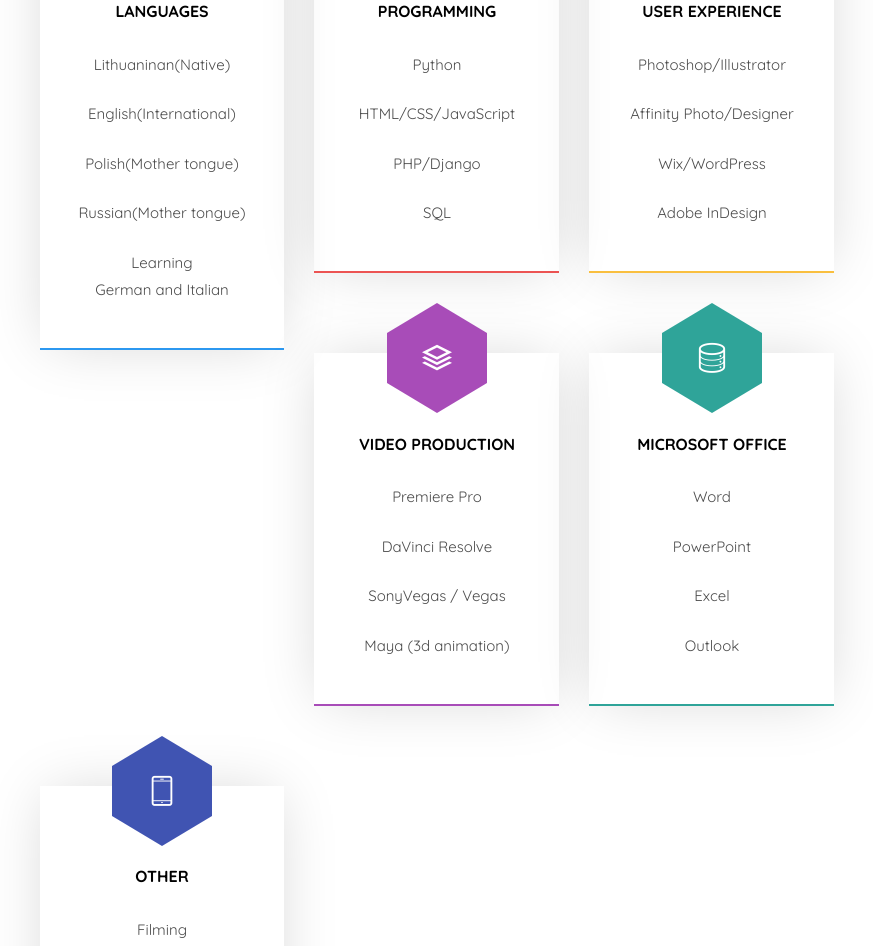
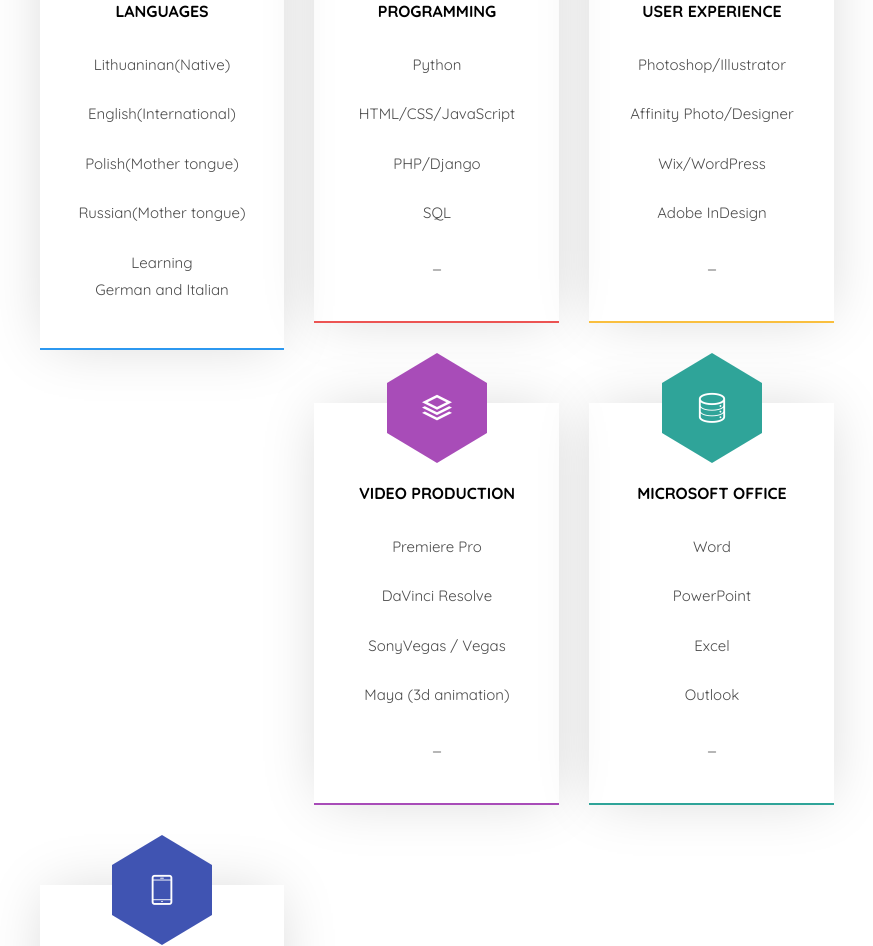
Before and after one commit to ArtPreo/artpreo.github.io, a plain HTML site: page index.html in a window 1280 px wide. Shown: the part 2184-3130 px from the top of the page, without its empty margins (353-1226 px from the left). Drawn offline with nearby package versions, Linux system fonts and the light colour scheme; files whose address does not match are found by name; a web font is replaced by a local one.

Commit message:
Update index.html

```diff
--- a/index.html
+++ b/index.html
@@ -196,7 +196,7 @@
 									<p>HTML/CSS/JavaScript</p>
 									<p>PHP/Django</p>
 									<p>SQL</p>
-									<p> </p>
+									<p>_</p>
 								</div>
 							</div>
 						</div>
@@ -211,7 +211,7 @@
 									<p>Affinity Photo/Designer</p>
 									<p>Wix/WordPress</p>
 									<p>Adobe InDesign</p>
-									<p> </p>
+									<p>_</p>
 								</div>
 							</div>
 						</div>
@@ -226,7 +226,7 @@
 									<p>DaVinci Resolve</p>
 									<p>SonyVegas / Vegas</p>
 									<p>Maya (3d animation)</p>
-									<p> </p>
+									<p>_</p>
 								</div>
 							</div>
 						</div>
@@ -241,7 +241,7 @@
 									<p>PowerPoint</p>
 									<p>Excel</p>
 									<p>Outlook</p>
-									<p> </p>
+									<p>_</p>
 								</div>
 							</div>
 						</div>
```
